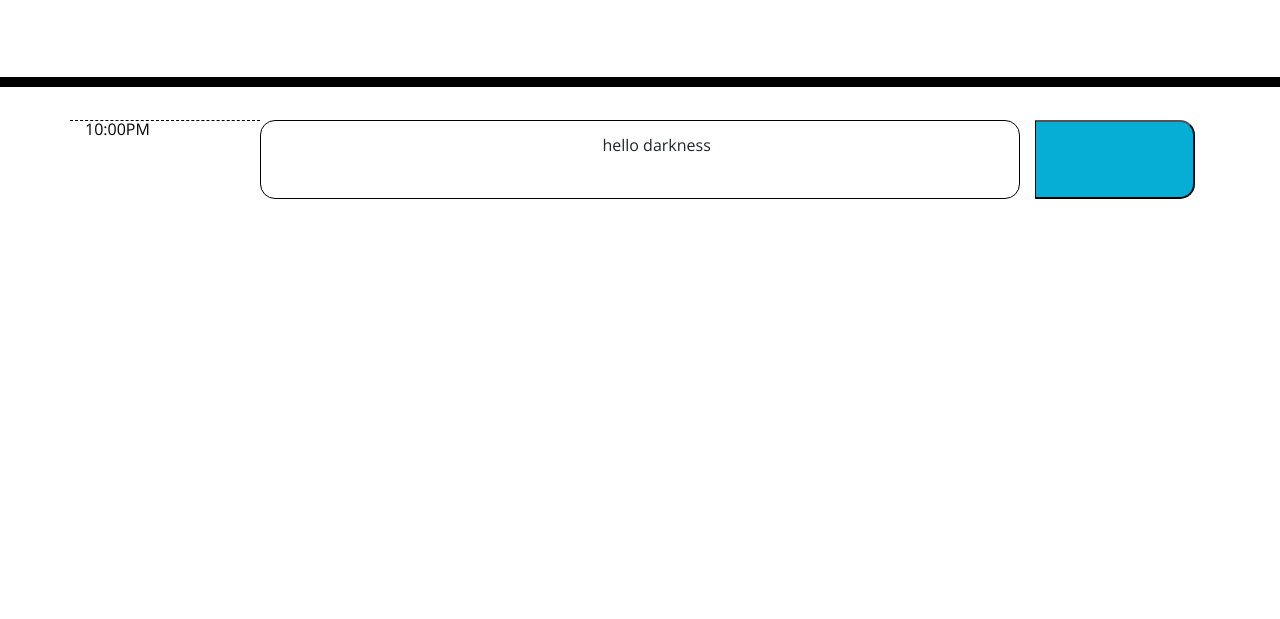
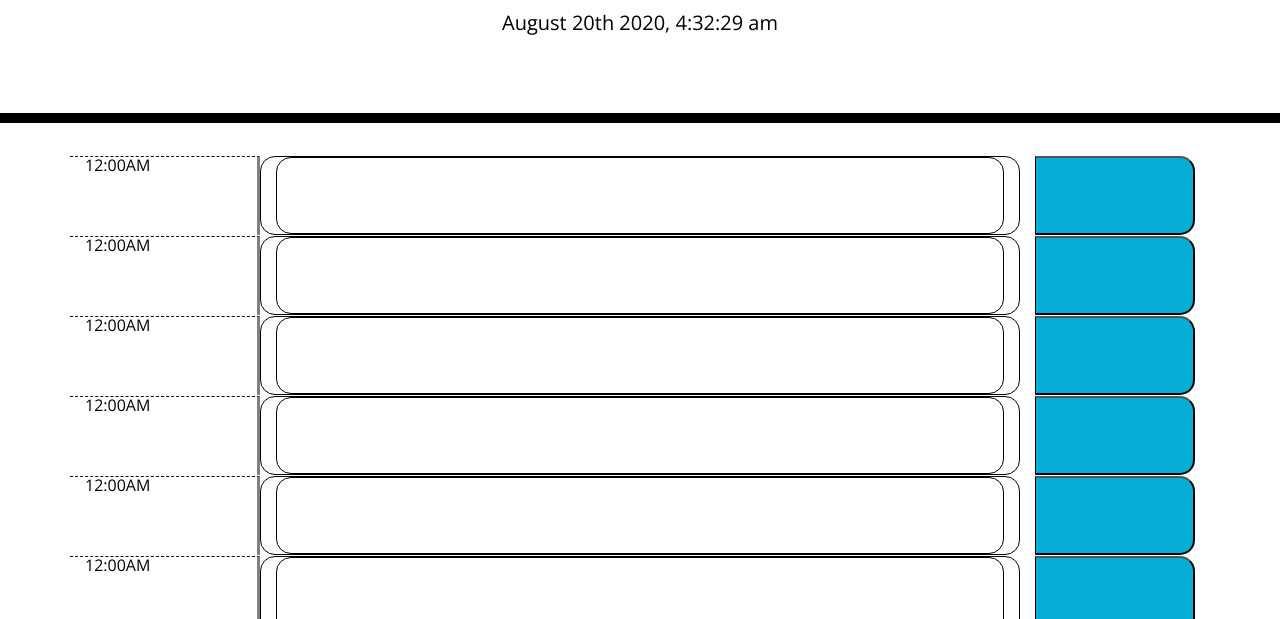
Before and after one commit to MrCartree/daily-planner, a plain HTML site: page Develop/index.html in a window 1280 px wide. Shown: the part 181-800 px from the top of the page. Drawn offline with nearby package versions, Linux system fonts and the light colour scheme.

Commit message:
put all js inside of a .ready to make the page run smother(not that it was a problem..) created a for loop to alter the amount of timeblocks created. added a text box for the different time blocks. Created an array of hours of the day

```diff
--- a/Develop/script.js
+++ b/Develop/script.js
@@ -1,11 +1,31 @@
 const timeBlockTemp = `
 <div class="row">
-    <div class="col-md-2 hour">10:00PM</div>
-    <div class="time-block col-md-8">
-        hello darkness
+    <div class="col-md-2 hour">12:00AM</div>
+    <div class="time-block col-md-8"><textarea class="time-block"></textarea>
     </div>
     <div class="col-md-2"><button class="saveBtn"></button> </div>
 </div>`;
+let currentDay = document.querySelector("#currentDay");
 
-const foo = $($.parseHTML(timeBlockTemp));
-$('#timeBlockCont').append(foo);
+$(document).ready(function () {
+    // Establishing the current time and date on the top
+    function date() {
+        setInterval(function() {
+            let currentDate = moment().format('MMMM Do YYYY, h:mm:ss a');
+            currentDay.textContent = currentDate
+        }, 1000);
+    }
+    date();
+    // For loop creating 24 timeblock containers for the daily planner
+    for (let i = 0; i < 8; i++) {
+        const foo = $($.parseHTML(timeBlockTemp));
+        $('#timeBlockCont').append(foo);
+    };
+    // Creating an onclick listener for each of the time blocks
+    $(".time-block").on("click", function() {
+        console.log("My Old Friend")
+    });
+    // Creating an array to store the hours of the day
+    const hoursOfDay = ["9:00 AM", "10:00 AM", "11:00 AM", "12:00 PM", "1:00 PM", "2:00 PM", "3:00 PM", "4:00 PM", "5:00 PM"];
+
+});
--- a/Develop/style.css
+++ b/Develop/style.css
@@ -45,6 +45,7 @@ textarea{
   border-top: 1px dashed #000000;
   height: 100%;
   width: 100%;
+  border-right: 3px solid gray;
 }
 
 .past {
```
Also changed, not shown: Develop/index.html (line endings or trailing spaces).
